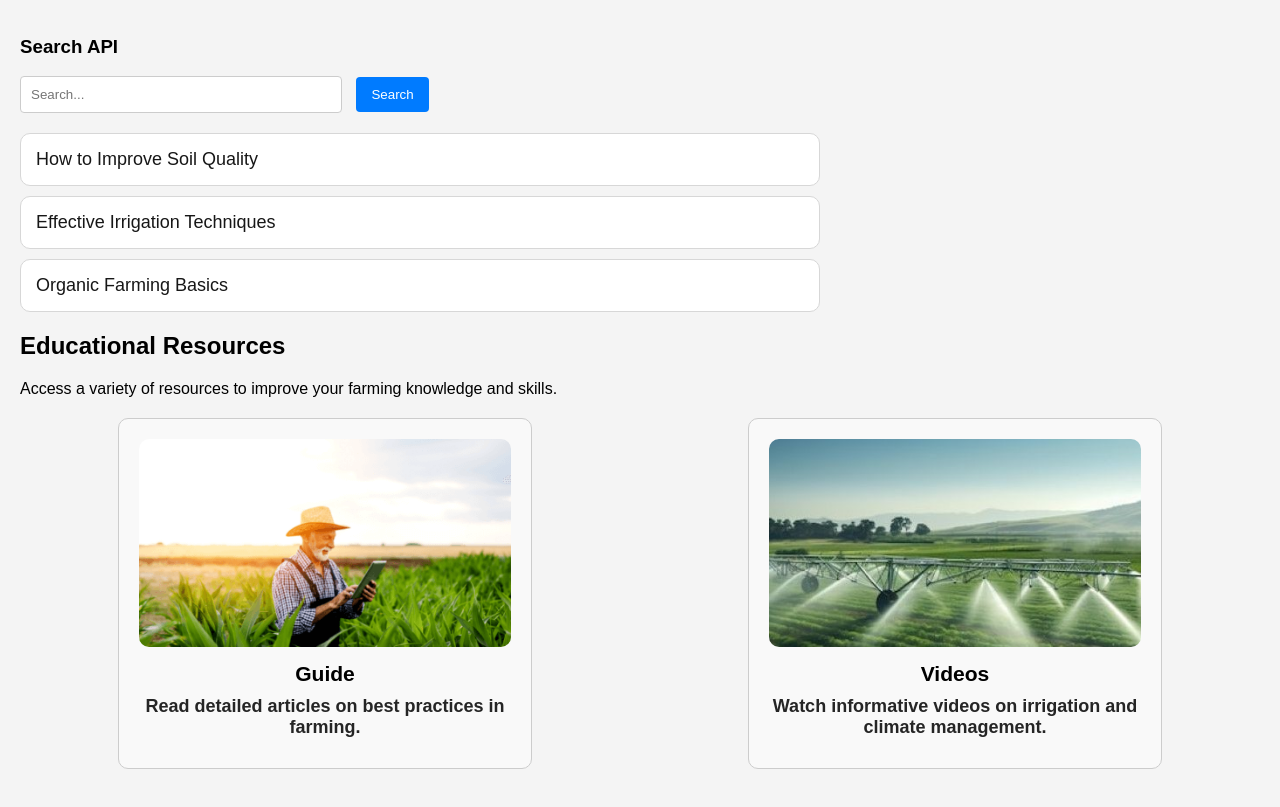
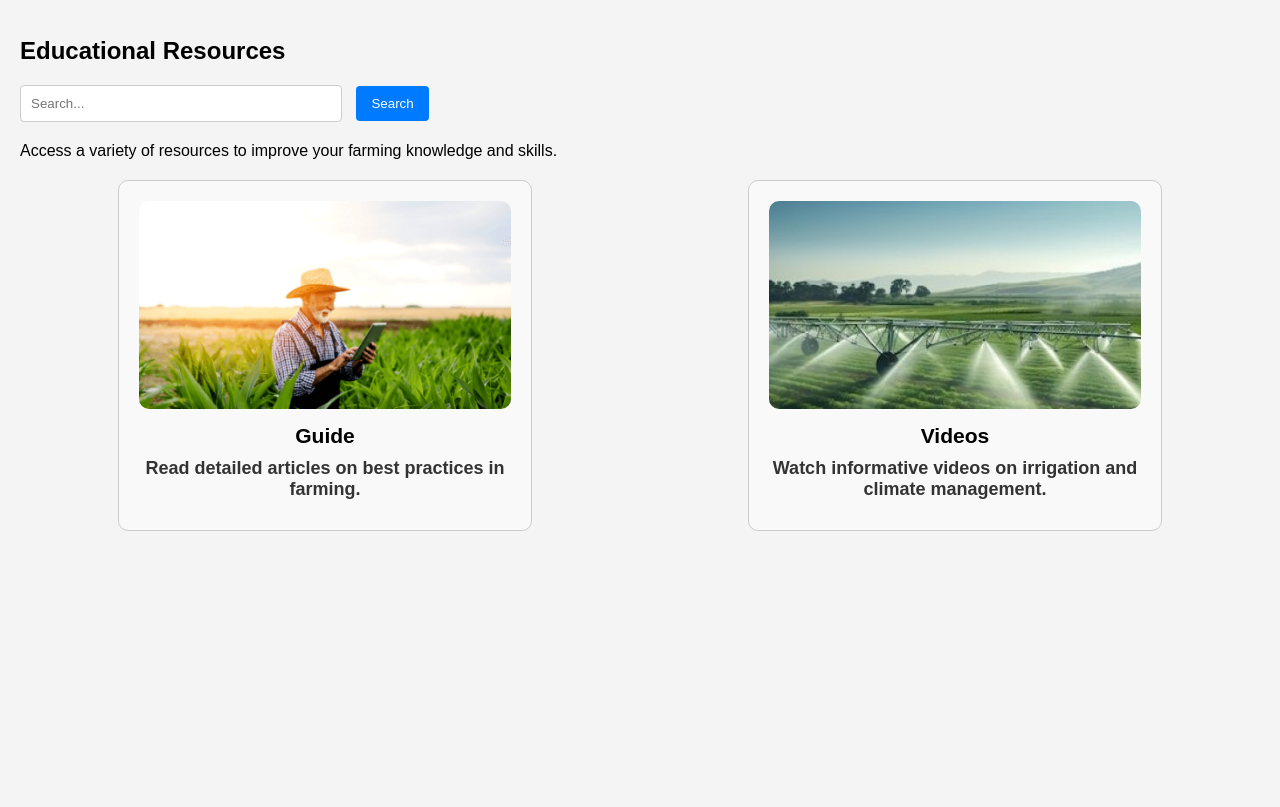
Before and after one commit to kd-456/Green-Innovators-, a website: page public/html/educational-resources.html in a window 1280 px wide. Shown: the part 83-890 px from the top of the page. After the commit the page ends 800 px from the top, so only its background shows below. Drawn offline with Linux system fonts and the light colour scheme.

Commit message:
edited search and signup functionality

```diff
--- a/public/css/signup.css
+++ b/public/css/signup.css
@@ -1,13 +1,13 @@
 body {
     background-color: #33A039;
-    background-image: url("../assets/img/logo2.png");
+    background-image: url("../assets/img/logo3.png");
     background-size: 750px 744px;
     background-position-x: left;
     background-repeat: no-repeat;
     border: 2px #ffffff;
     width: 400px;
-    height: 500px;
-    /* box-shadow: 10px 10px 8px 10px #a9f4a5; */
+    height: 460px;
+    box-shadow: 10px 10px 8px 10px #28802cc2;
     text-align: center;
     padding-bottom: 70px;
     margin-right: 20px;
@@ -59,9 +59,9 @@ body {
     font-family: 'Handjet', cursive;
     font-family: 'Montserrat', sans-serif;
     font-family: 'Nunito Sans', sans-serif;
-    color: #1da82d;
+    color: #ffffff;
     border-color: #012b29;
-    background-color: #012b29;
+    background-color: #1da82d;
     border-style: solid;
     border-radius: 3px;
     margin-left: 6px;
--- a/public/html/educational-resources.html
+++ b/public/html/educational-resources.html
@@ -152,7 +152,7 @@
 
         .panel a {
             text-decoration: none;
-            color: #252525;
+            color: #333;
             font-weight: bold;
         }
 
@@ -181,7 +181,7 @@
         </div>
     </header>
     <main>
-        <h3>Search API</h3>
+        <h2>Educational Resources</h2>
         <form id="searchForm">
             <input type="text" id="query" placeholder="Search...">
             <button type="submit">Search</button>
@@ -189,7 +189,7 @@
         <div id="results"></div>
 
         <ul class="resource-list"></ul>
-        <h2>Educational Resources</h2>
+
         <p>Access a variety of resources to improve your farming knowledge and skills.</p>
 
         <div class="panel-container">
@@ -210,6 +210,13 @@
         </div>
 
 
+        <!-- <form id="searchForm">
+            <input type="text" id="query" placeholder="Search...">
+            <button type="submit">Search</button>
+        </form>
+        <div id="results"></div>
+
+        <ul class="resource-list"></ul> -->
     </main>
     <!-- <footer>
         <p>&copy; 2024 Marginal Farmers Support. All rights reserved.</p>
--- a/public/js/educational-resources.js
+++ b/public/js/educational-resources.js
@@ -25,11 +25,11 @@
 
 
 document.addEventListener('DOMContentLoaded', () => {
-    const resources = [
-        { title: 'How to Improve Soil Quality', url: 'https://example.com/soil-quality' },
-        { title: 'Effective Irrigation Techniques', url: 'https://example.com/irrigation' },
-        { title: 'Organic Farming Basics', url: 'https://example.com/organic-farming' }
-    ];
+    // const resources = [
+    //     { title: 'How to Improve Soil Quality', url: 'https://example.com/soil-quality' },
+    //     { title: 'Effective Irrigation Techniques', url: 'https://example.com/irrigation' },
+    //     { title: 'Organic Farming Basics', url: 'https://example.com/organic-farming' }
+    // ];
 
     const resourceList = document.querySelector('.resource-list');
 
```
Also changed, not shown: public/html/signup.html (+0 -4 lines), public/assets/img/logo3.png (added).
